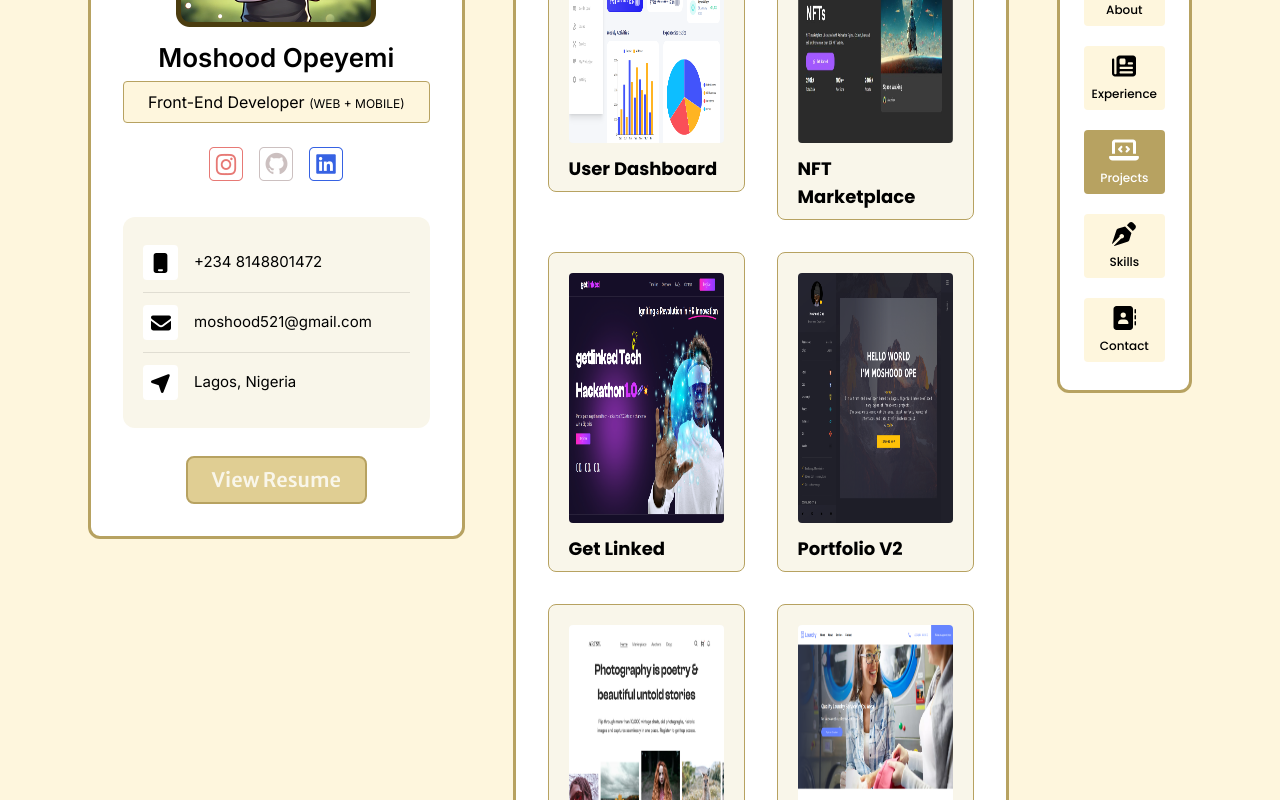
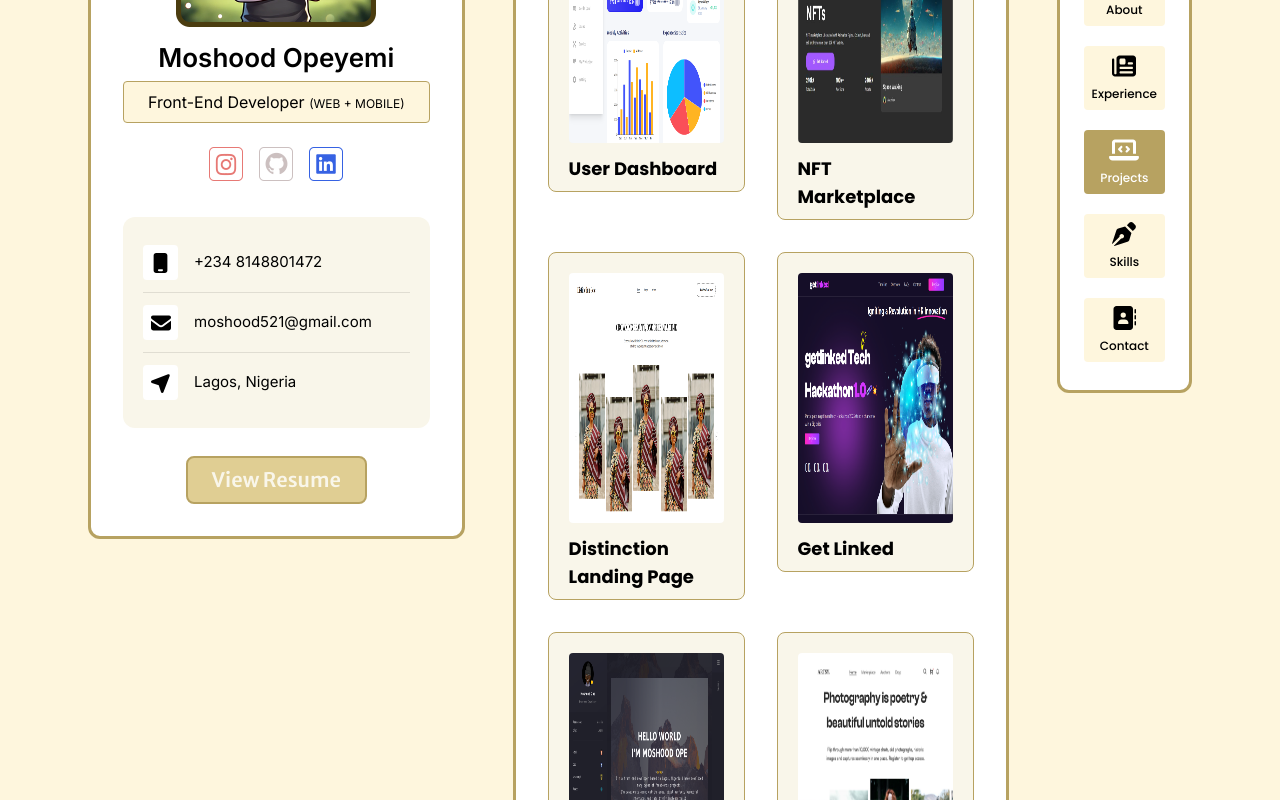
Before and after one commit to mosgizy/portfolio-v3, a Next.js app: page /projects in a window 1280 px wide. Shown: the part 379-1179 px from the top of the page. Built offline with nearby package versions, Linux system fonts and the light colour scheme.

Commit message:
added a new project

```diff
--- a/src/app/projects/page.tsx
+++ b/src/app/projects/page.tsx
@@ -14,6 +14,11 @@ const Projects = () => {
 			image: '/images/nft-marketplace.png',
 			title: 'NFT marketplace',
 			link: 'https://nft-marketplace-cyan-mu.vercel.app/',
+		},
+		{
+			image: '/images/distinction.png',
+			title: 'Distinction Landing Page',
+			link: 'https://distinction-gele.vercel.app/',
 		},
 		{
 			image: '/images/get-linked.png',
```
Also changed, not shown: public/images/distinction.png (added).
